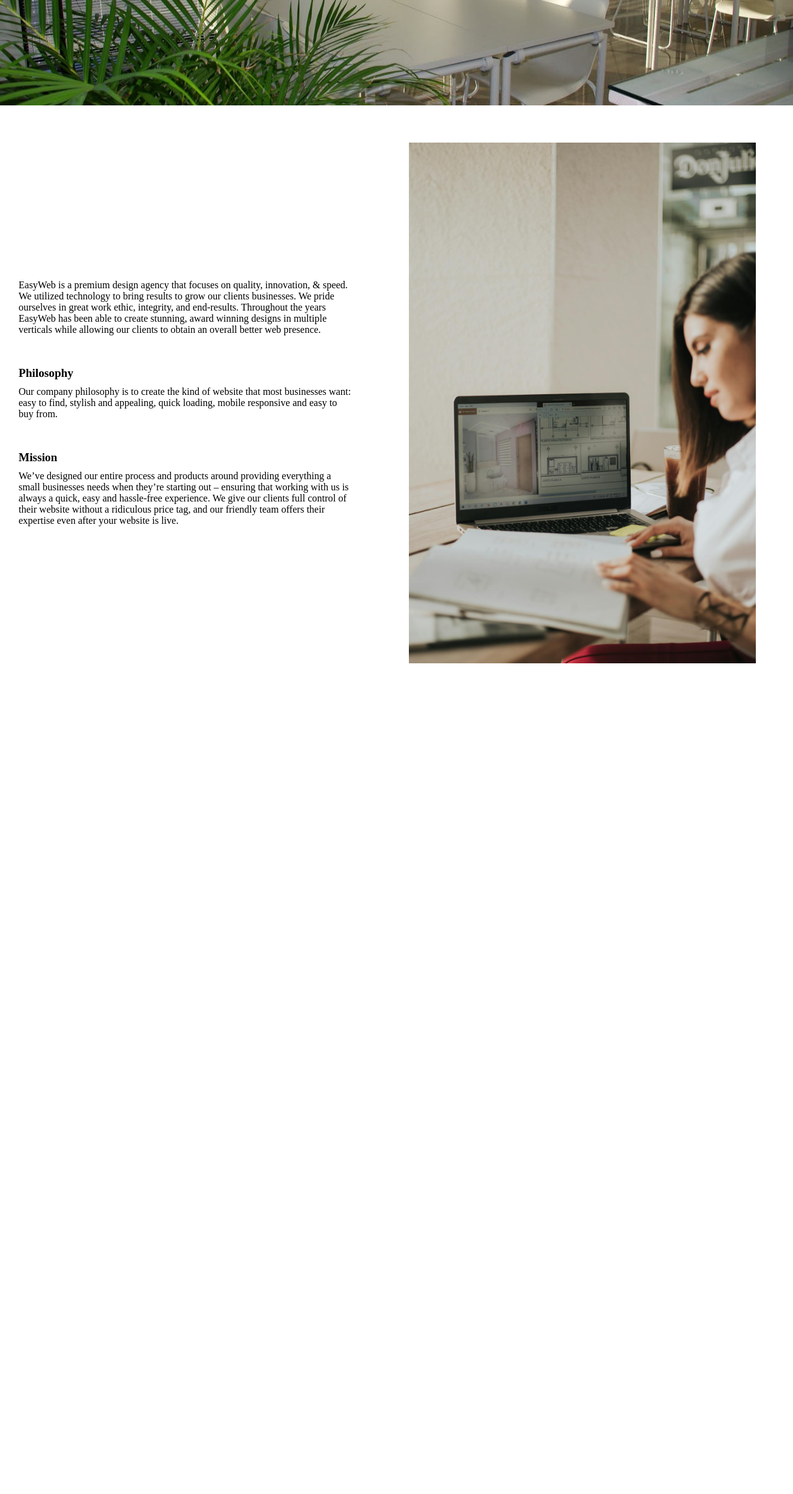
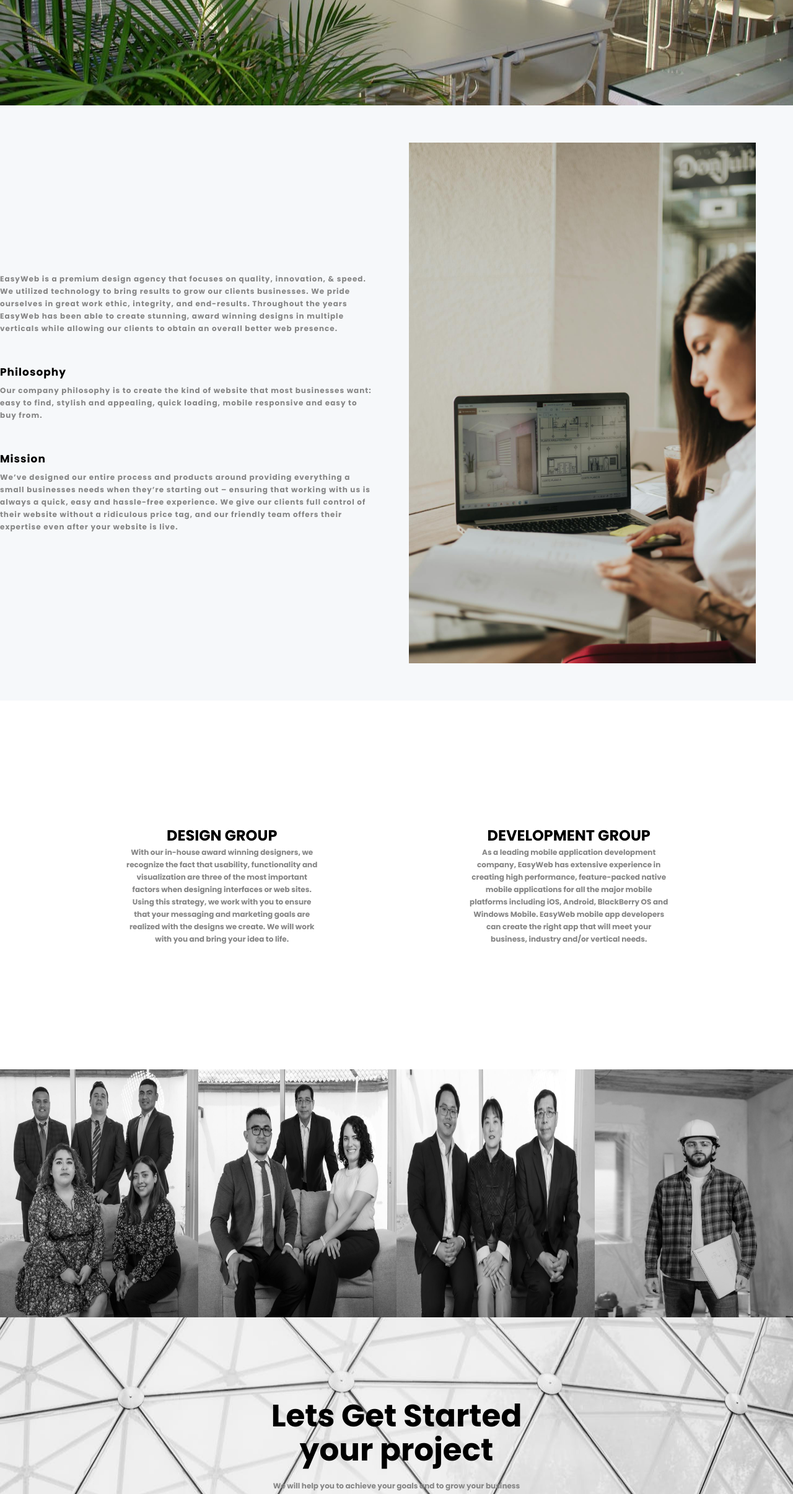
Before and after one commit to Mauri03009/tp3-clon-flexbox, a plain HTML site: page index.html in a window 1280 px wide. Shown: the part 390-2800 px from the top of the page at 62% size. Before the commit the page ends 1520 px from the top, so only its background shows below. Drawn offline with Linux system fonts and the light colour scheme; a web font is replaced by a local one.

Commit message:
Creacion de la galeria de imagenes y seccion de solicitar cita

```diff
--- a/css/style.css
+++ b/css/style.css
@@ -1,13 +1,11 @@
+@import url("https://fonts.googleapis.com/css2?family=Poppins:wght@400;700;800&display=swap");
+
 *{
     margin: 0;
     padding: 0;
+    font-family: 'Poppins';
 
-}
 
-.borel-regular {
-  font-family: "Borel", cursive;
-  font-weight: 400;
-  font-style: normal;
 }
 
 .hero{
@@ -16,6 +14,7 @@
     background-repeat: no-repeat;
     background-size: cover;
     background-position: center;
+    font-weight: 800;
 }
 
 .top-line{
@@ -86,20 +85,94 @@ a{
     display: flex;
     align-items: center;
     justify-content: space-around;
+    background-color: #f6f8fa;
+    letter-spacing: 1px;
+    line-height: 20px;
 }
 
 .about-us img{
     width: 70vh;
-
     height: auto;
     padding: 60px;
 }
 
 .about-us div{
     width: 90vh;
-    padding: 30px;
 }
 
 .about-us h3{
     padding: 50px 0px 10px;
+    font-size: 17px;
 }
+
+.about-us p{
+    font-size: 12px;
+    font-weight: 700;
+    color: #868686;
+}
+
+.grupos{
+    display: flex;
+    padding: 200px;
+    gap: 30vh;
+}
+
+.grupos div{
+    text-align: center;
+
+}
+
+.grupos div h2{
+    font-weight: 700;
+}
+
+p{
+    font-size: 12px;
+    font-weight: 700;
+    color: #868686;
+    line-height: 20px;
+}
+
+.galeria{
+    display: flex;
+}
+
+.galeria img{
+    width: 25%;
+    height: 400px;
+}
+
+.contact{
+    background: url(../img/triangulos.jpg);
+    height: 60vh;
+    background-repeat: no-repeat;
+    background-size: cover;
+    background-position: center;
+    display: flex;
+    justify-content: center;
+    align-items: center;
+    flex-direction: column;
+}
+
+.contact h2{
+    font-size: 50px;
+    width: 500px;
+    text-align: center;
+    line-height: 55px;
+    padding: 0px 0px 20px;
+}
+
+.quote-button{
+    background-color: rgb(12, 185, 231);
+    padding: 15px 25px 15px;
+    font-size: 11px;
+    font-weight: bolder;
+    letter-spacing: 2px;
+    border-radius: 6px;
+    margin-top: 20px;
+    transition: all 1s ease;
+}
+
+.quote-button:hover{
+    color: white;
+}
--- a/index.html
+++ b/index.html
@@ -5,9 +5,6 @@
     <meta name="viewport" content="width=device-width, initial-scale=1.0">
     <title>FlexBox Clon</title>
     <link rel="stylesheet" href="css/style.css">
-    <style>
-    @import url('https://fonts.googleapis.com/css2?family=Borel&family=Montserrat:ital,wght@1,800&family=Quicksand:wght@300..700&family=Roboto+Serif:ital,opsz,wght@0,8..144,100..900;1,8..144,100..900&display=swap');
-    </style>
 </head>
 <body>
     <header class="hero">
@@ -55,17 +52,28 @@
             <img src="img/women.jpg" alt="">
         </section>
 
-
-        <section>
-
+        <section class="grupos">
+            <div>
+            <h2>DESIGN GROUP</h2>
+            <p>With our in-house award winning designers, we recognize the fact that usability, functionality and visualization are three of the most important factors when designing interfaces or web sites. Using this strategy, we work with you to ensure that your messaging and marketing goals are realized with the designs we create. We will work with you and bring your idea to life.</p>
+        </div>
+        <div>
+            <h2>DEVELOPMENT GROUP</h2>
+            <p>As a leading mobile application development company, EasyWeb has extensive experience in creating high performance, feature-packed native mobile applications for all the major mobile platforms including iOS, Android, BlackBerry OS and Windows Mobile. EasyWeb mobile app developers can create the right app that will meet your business, industry and/or vertical needs.</p>
+        </div>
         </section>
 
-        <section>
-
+        <section class="galeria">
+            <img src="img/gente1.jpg" alt="">
+            <img src="img/gente2.jpg" alt="">
+            <img src="img/gente3.jpg" alt="">
+            <img src="img/gente4.jpg" alt="">
         </section>
 
-        <section>
-
+        <section class="contact">
+            <h2>Lets Get Started your project</h2>
+            <p>We will help you to achieve your goals and to grow your business</p>
+            <button class="quote-button">REQUEST A QUOTE</button>
         </section>
 
         <section>
```
Also changed, not shown: img/gente1.jpg (added), img/gente2.jpg (added), img/gente3.jpg (added), img/gente4.jpg (added), img/triangulos.jpg (added).
